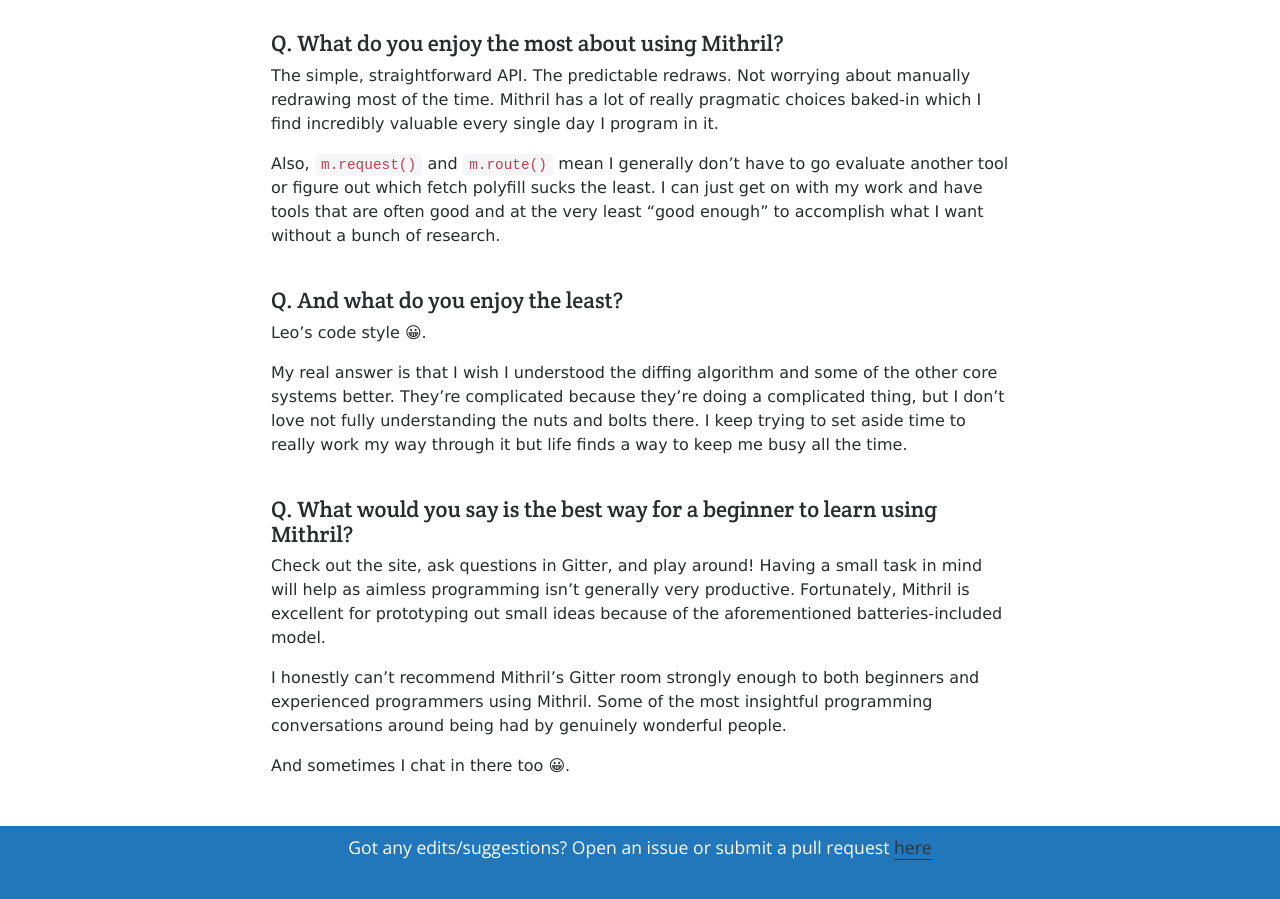
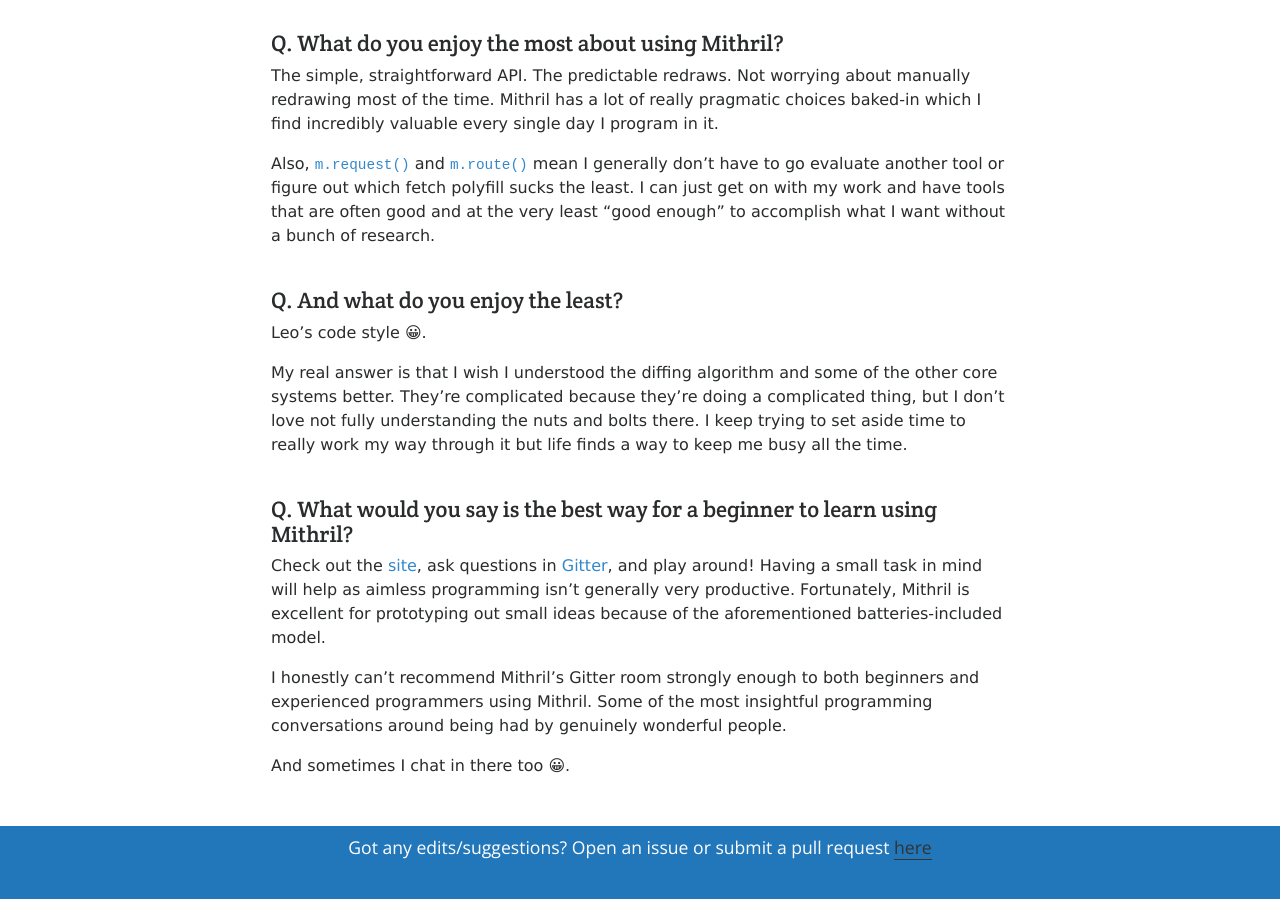
Before and after one commit to CarlMungazi/sourcecodeadventures, a Jekyll site: the page built from _posts/2017-10-19-pat-interview.md, in a window 1280 px wide and 900 px high, scrolled down 3029 px. Built offline with Jekyll 4.4.1, drawn with Linux system fonts in a browser that asks for light colours; nearby versions of some CDN libraries; emoji names are drawn with the system emoji font; some web fonts are replaced; part of the change alters nothing that is shown.

```diff
--- a/_posts/2017-10-19-pat-interview.md
+++ b/_posts/2017-10-19-pat-interview.md
@@ -62,7 +62,7 @@ Since I'm using a PostCSS-powered workflow with modular-css, I tend to use multi
 
 The simple, straightforward API. The predictable redraws. Not worrying about manually redrawing most of the time. Mithril has a lot of really pragmatic choices baked-in which I find incredibly valuable every single day I program in it.
 
-Also, `m.request()` and `m.route()` mean I generally don't have to go evaluate another tool or figure out which fetch polyfill sucks the least. I can just get on with my work and have tools that are often good and at the very least "good enough" to accomplish what I want without a bunch of research.
+Also, [`m.request()`](https://mithril.js.org/request.html) and [`m.route()`](https://mithril.js.org/route.html) mean I generally don't have to go evaluate another tool or figure out which fetch polyfill sucks the least. I can just get on with my work and have tools that are often good and at the very least "good enough" to accomplish what I want without a bunch of research.
 
 ### Q. And what do you enjoy the least?
 
@@ -72,7 +72,7 @@ My real answer is that I wish I understood the diffing algorithm and some of the
 
 ### Q. What would you say is the best way for a beginner to learn using Mithril?
 
-Check out the site, ask questions in Gitter, and play around! Having a small task in mind will help as aimless programming isn't generally very productive. Fortunately, Mithril is excellent for prototyping out small ideas because of the aforementioned batteries-included model.
+Check out the [site](https://mithril.js.org/), ask questions in [Gitter](https://gitter.im/MithrilJS/mithril.js), and play around! Having a small task in mind will help as aimless programming isn't generally very productive. Fortunately, Mithril is excellent for prototyping out small ideas because of the aforementioned batteries-included model.
 
 I honestly can't recommend Mithril's Gitter room strongly enough to both beginners and experienced programmers using Mithril. Some of the most insightful programming conversations around being had by genuinely wonderful people.
 
```
